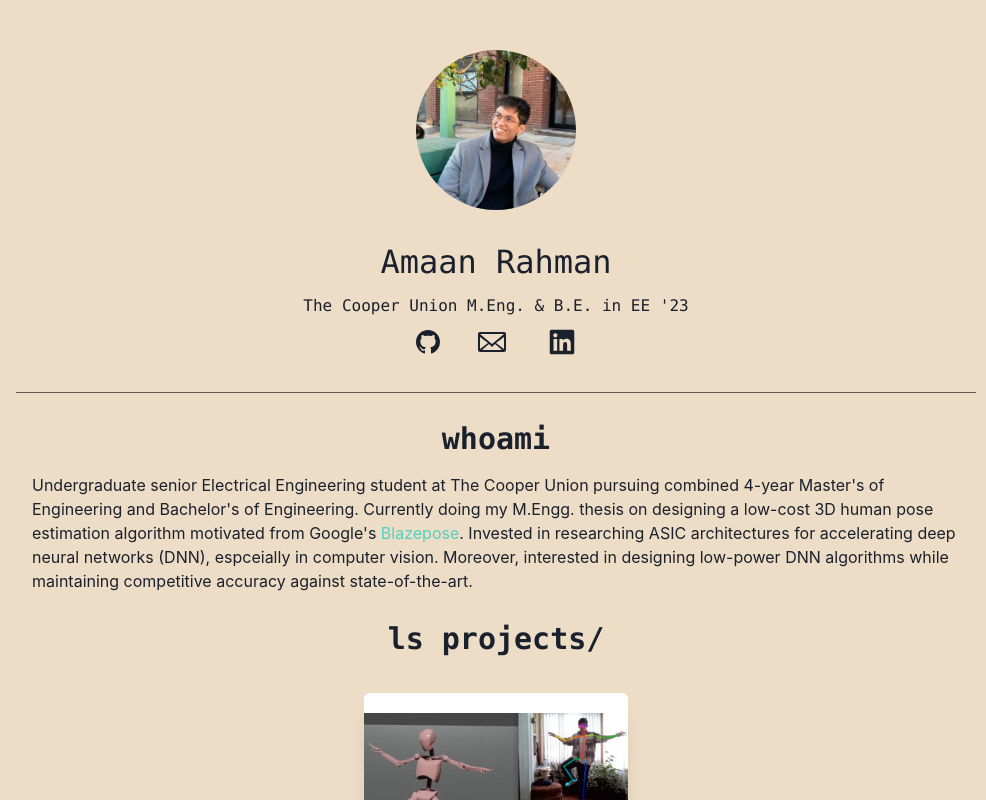
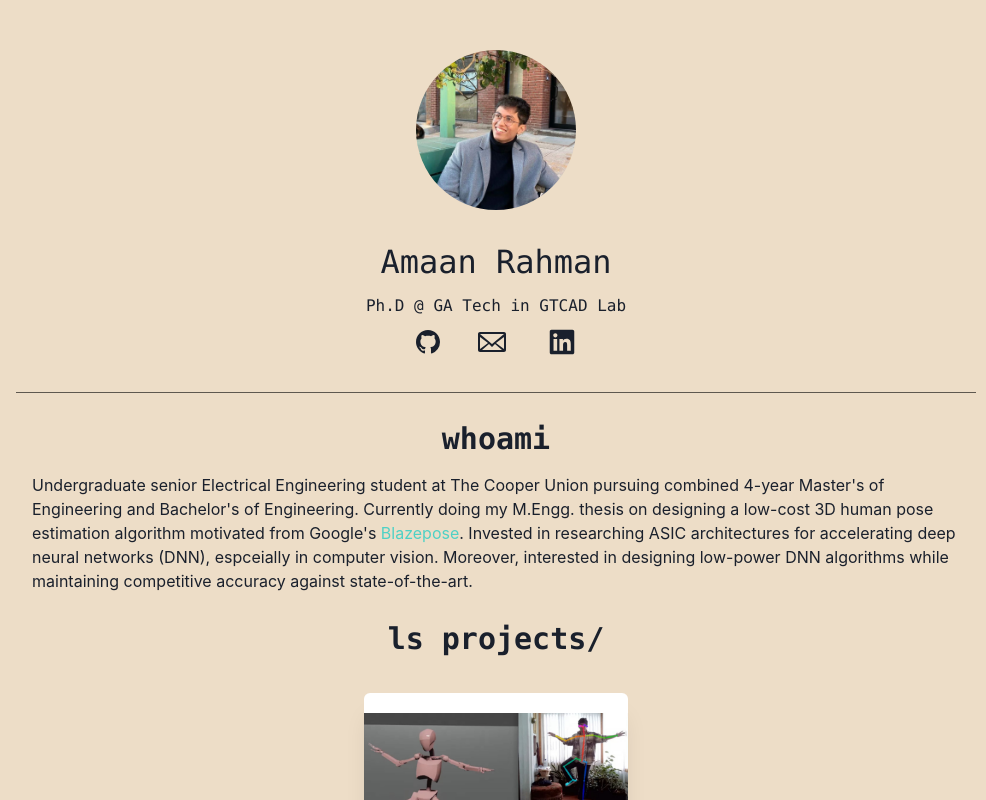
Before and after one commit to amaan4152/amaan4152-portfolio, a Next.js app: page / in a window 1280 px wide. Shown: the top 800 px of the page, without its empty margins (144-1130 px from the left). Built offline with nearby package versions, Linux system fonts and the light colour scheme.

Commit message:
updated current status

```diff
--- a/components/Layout.js
+++ b/components/Layout.js
@@ -35,7 +35,7 @@ export default function Layout({ children, ...extraMeta }) {
         title: "Amaan Rahman Portfolio",
         name: "Amaan Rahman",
         github: "https://github.com/amaan4152",
-        description: "Undergraduate Electrical Engineer and Computer Vision researcher @ The Cooper Union. Welcome to my humble abode.",
+        description: "Welcome to my humble abode.",
         ...extraMeta
     }
 
@@ -85,8 +85,7 @@ export default function Layout({ children, ...extraMeta }) {
                             textAlign="center"
                         >
                             <Text>
-                                The Cooper Union
-                                M.Eng. & B.E. in EE '23
+                                Ph.D @ GA Tech in GTCAD Lab
                             </Text>
 
                         </Container>
```
